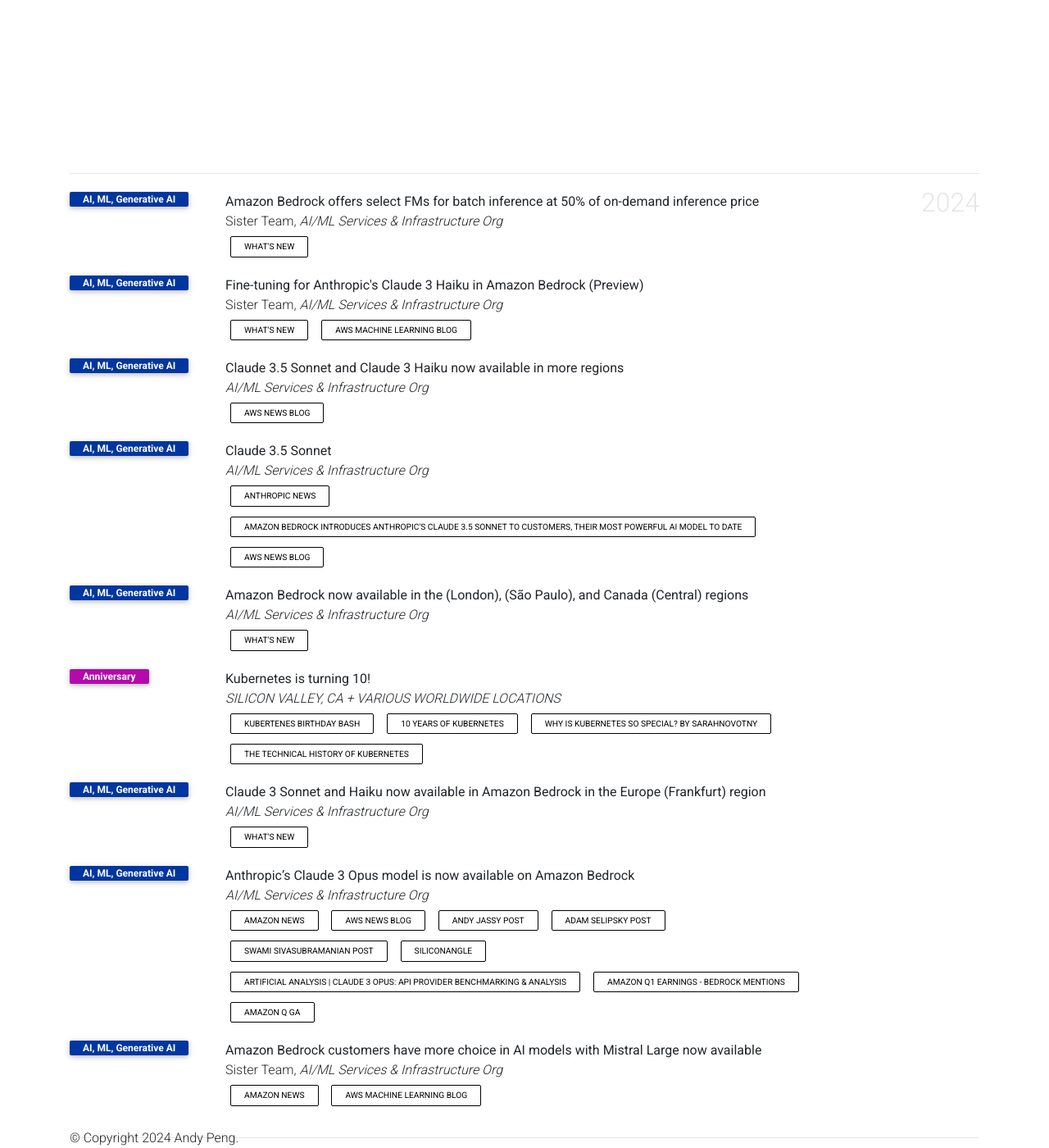
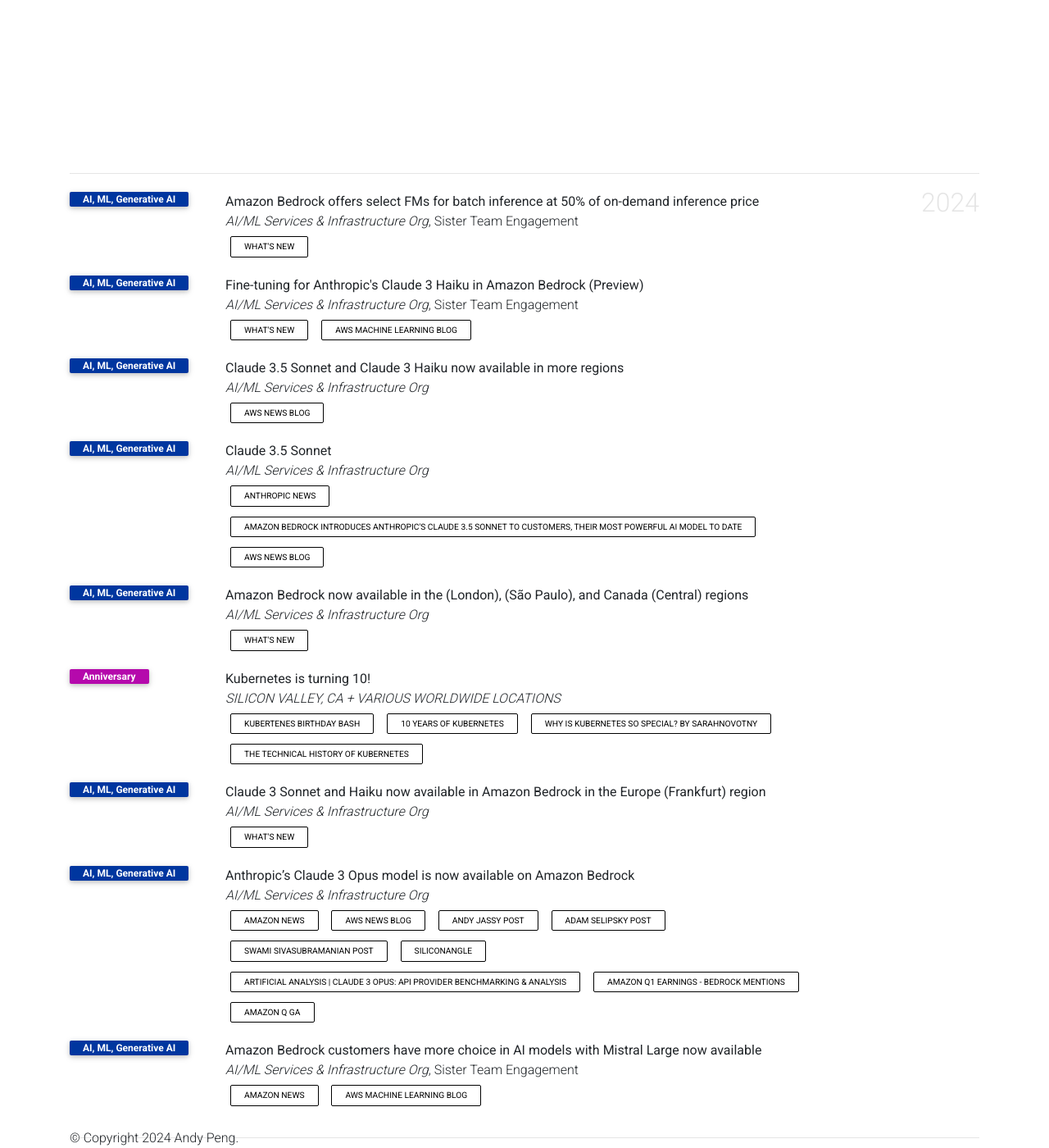
Before and after one commit to gfw001/gfw001.github.io, a Jekyll site: the page products.html, which Jekyll copies as it is, in a window 1280 px wide and 1400 px high, scrolled down 1013 px. Shown: the whole window at 82% size. Built offline with Jekyll 4.4.1, drawn with Linux system fonts in a browser that asks for light colours; comment, search, counter and statistics services are not loaded; a style sheet for code colours, icons or effects is not loaded.

Commit message:
Update products.html

```diff
--- a/products.html
+++ b/products.html
@@ -217,7 +217,7 @@
                <div class="col-sm-2 abbr"><abbr class="badge">AI, ML, Generative AI</abbr></div>
                <div id="mao2023agent" class="col-sm-8">
                   <div class="title">Amazon Bedrock offers select FMs for batch inference at 50% of on-demand inference price</div>
-                  <div class="periodical"> Sister Team, <em>AI/ML Services & Infrastructure Org</em> </div>
+                  <div class="periodical"> <em>AI/ML Services & Infrastructure Org</em>, Sister Team Engagement </div>
                   <div class="links">
                      <a href="https://aws.amazon.com/about-aws/whats-new/2024/08/amazon-bedrock-fms-batch-inference-50-price/" class="btn btn-sm z-depth-0" role="button" rel="noopener noreferrer" target="_blank">What's New</a>
                   </div>
@@ -232,7 +232,7 @@
                <div class="col-sm-2 abbr"><abbr class="badge">AI, ML, Generative AI</abbr></div>
                <div id="mao2023agent" class="col-sm-8">
                   <div class="title">Fine-tuning for Anthropic's Claude 3 Haiku in Amazon Bedrock (Preview)</div>
-                  <div class="periodical"> Sister Team, <em>AI/ML Services & Infrastructure Org</em> </div>
+                  <div class="periodical"> <em>AI/ML Services & Infrastructure Org</em>, Sister Team Engagement </div>
                   <div class="links">
                      <a href="https://aws.amazon.com/about-aws/whats-new/2024/07/fine-tuning-anthropics-claude-3-haiku-bedrock-preview/" class="btn btn-sm z-depth-0" role="button" rel="noopener noreferrer" target="_blank">What's New</a>
                      <a href="https://aws.amazon.com/blogs/machine-learning/fine-tune-anthropics-claude-3-haiku-in-amazon-bedrock-to-boost-model-accuracy-and-quality/" class="btn btn-sm z-depth-0" role="button" rel="noopener noreferrer" target="_blank">AWS Machine Learning Blog</a>
@@ -351,7 +351,7 @@
                <div class="col-sm-2 abbr"><abbr class="badge">AI, ML, Generative AI</abbr></div>
                <div id="mao2023agent" class="col-sm-8">
                   <div class="title">Amazon Bedrock customers have more choice in AI models with Mistral Large now available</div>
-                  <div class="periodical"> Sister Team, <em>AI/ML Services & Infrastructure Org</em> </div>
+                  <div class="periodical"> <em>AI/ML Services & Infrastructure Org</em>, Sister Team Engagement </div>
                   <div class="links">
                      <a href="https://www.aboutamazon.com/news/aws/mistral-ai-mistral-large-amazon-bedrock" class="btn btn-sm z-depth-0" role="button" rel="noopener noreferrer" target="_blank">Amazon News</a>
                      <a href="https://aws.amazon.com/blogs/machine-learning/aws-and-mistral-ai-commit-to-democratizing-generative-ai-with-a-strengthened-collaboration/" class="btn btn-sm z-depth-0" role="button" rel="noopener noreferrer" target="_blank">AWS Machine Learning Blog</a>
```
